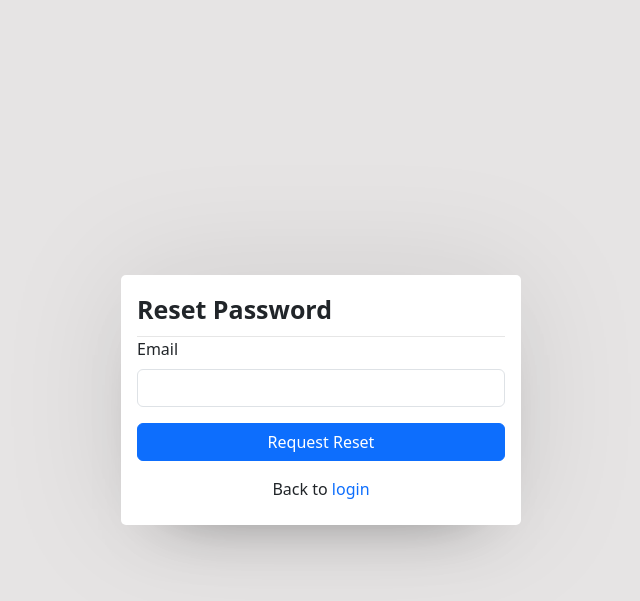
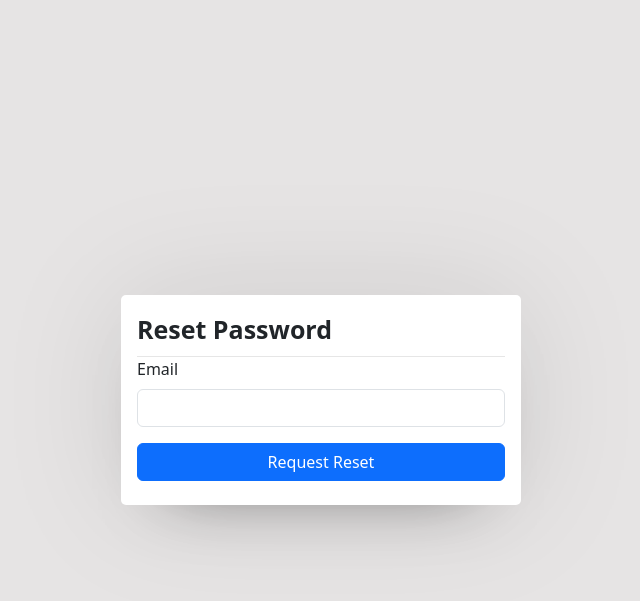
Before and after one commit to quickstream0/quickstream-core, a Flask app: page /reset-password in a window 1280 px wide. Shown: the top 601 px of the page, without its empty margins (319-959 px from the left). Run offline with Flask 3, Linux system fonts and the light colour scheme; some libraries are stand-ins or nearby versions.

Commit message:
disable login nav-link in reset password

```diff
--- a/app/templates/reset-request.html
+++ b/app/templates/reset-request.html
@@ -28,7 +28,7 @@
                 {{ form.submit(class="btn btn-primary my-2 field button") }}
             </div>
         </form>
-        <div class="link text-center my-2">Back to <a href="{{ url_for('auth_view.login') }}">login</a></div>
+        <!-- <div class="link text-center my-2">Back to <a href="{{ url_for('auth_view.login') }}">login</a></div> -->
     </div>
 
 {% endblock content %}
--- a/app/templates/verify-request.html
+++ b/app/templates/verify-request.html
@@ -28,7 +28,7 @@
                 {{ form.submit(class="btn btn-primary my-2 field button") }}
             </div>
         </form>
-        <div class="link text-center my-2">Back to <a href="{{ url_for('auth_view.login') }}">login</a></div>
+        <!-- <div class="link text-center my-2">Back to <a href="{{ url_for('auth_view.login') }}">login</a></div> -->
     </div>
 
 {% endblock content %}
```
